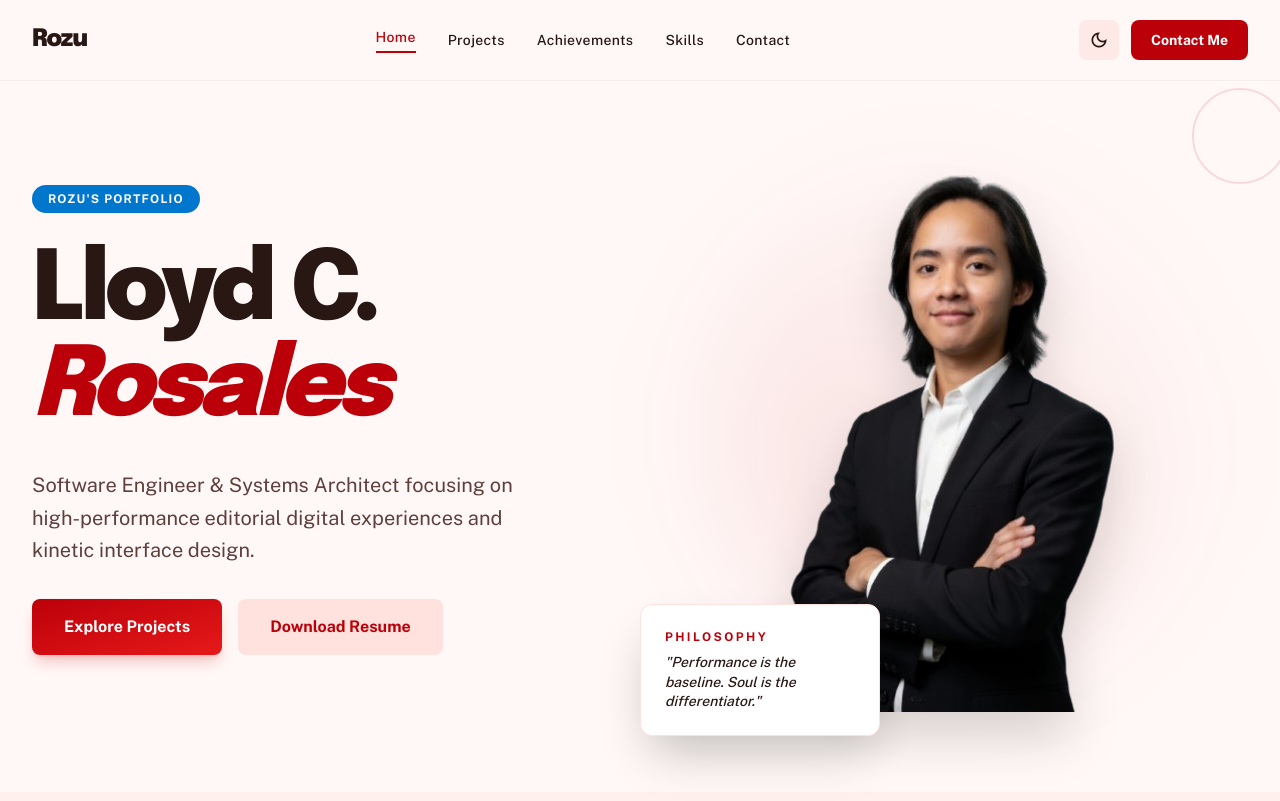
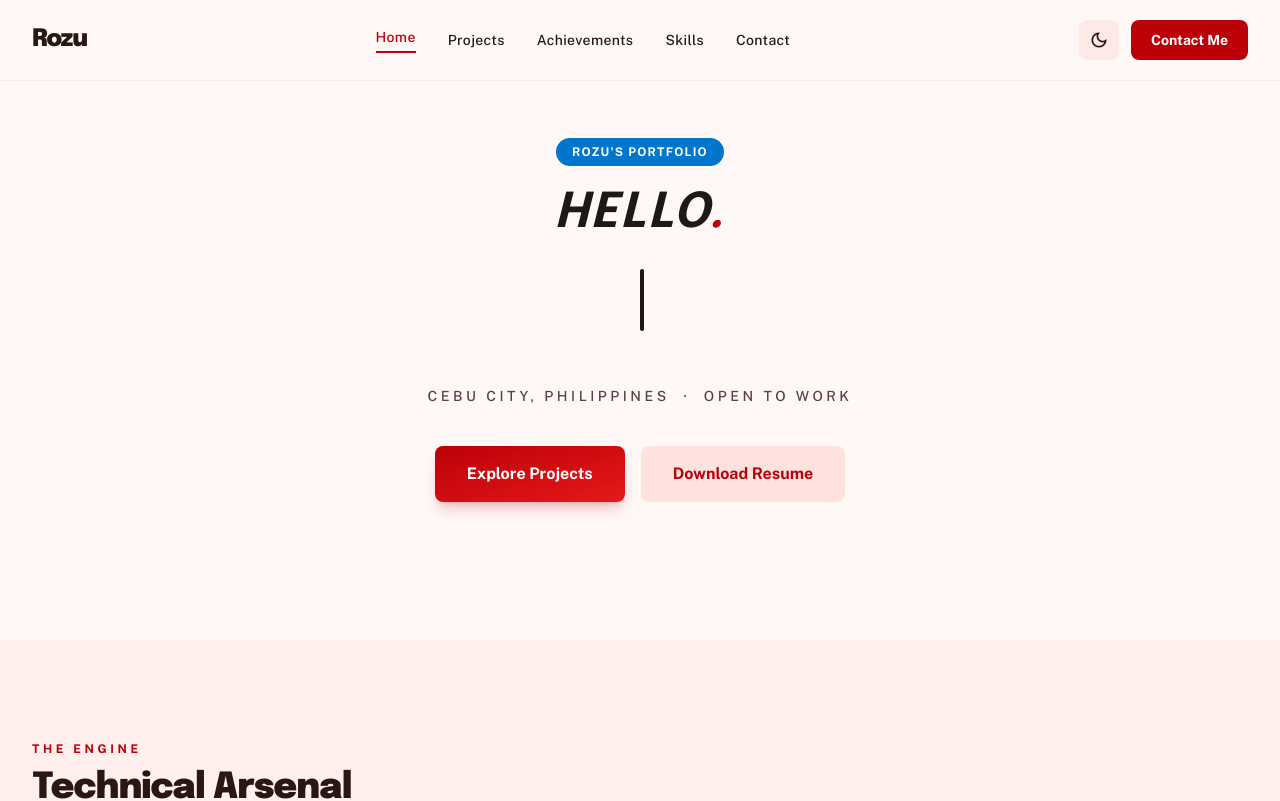
Before and after one commit to Rozuuuuu/rozu-portfolio, a React (Vite) app: page / in a window 1280 px wide. Shown: the top 801 px of the page. Built offline with nearby package versions, Linux system fonts and the light colour scheme.

Commit message:
Hero section edit

```diff
--- a/index.html
+++ b/index.html
@@ -4,7 +4,7 @@
     <meta charset="UTF-8" />
     <link rel="icon" type="image/svg+xml" href="/vite.svg" />
     <meta name="viewport" content="width=device-width, initial-scale=1.0" />
-    <title>Lloyd C. Rosales | The Kinetic Editorial</title>
+    <title>Lloyd C. Rosales | Portfolio</title>
     <link href="https://fonts.googleapis.com/css2?family=Epilogue:wght@700;800;900&family=Public+Sans:wght@300;400;500;600;700&display=swap" rel="stylesheet" />
     <link href="https://fonts.googleapis.com/css2?family=Material+Symbols+Outlined:wght,FILL@100..700,0..1&display=swap" rel="stylesheet" />
   </head>
--- a/src/components/Hero.jsx
+++ b/src/components/Hero.jsx
@@ -1,59 +1,138 @@
+import { useEffect, useRef, useState } from 'react';
 import PageTransition from '../components/PageTransition';
 import { useNavigate } from 'react-router-dom';
 
+const useConsoleText = (words) => {
+    const [displayText, setDisplayText] = useState('');
+    const [fullText, setFullText] = useState(words[0]);
+    const [cursorVisible, setCursorVisible] = useState(true);
+
+    const wordsRef = useRef([...words]);
+    const letterCount = useRef(1);
+    const x = useRef(1);
+    const waiting = useRef(false);
+
+    useEffect(() => {
+        const typingInterval = setInterval(() => {
+            if (letterCount.current === 0 && !waiting.current) {
+                waiting.current = true;
+                setDisplayText('');
+                setTimeout(() => {
+                    const usedWord = wordsRef.current.shift();
+                    wordsRef.current.push(usedWord);
+                    x.current = 1;
+                    setFullText(wordsRef.current[0]);
+                    letterCount.current += x.current;
+                    waiting.current = false;
+                }, 1000);
+            } else if (letterCount.current === wordsRef.current[0].length + 1 && !waiting.current) {
+                waiting.current = true;
+                setTimeout(() => {
+                    x.current = -1;
+                    letterCount.current += x.current;
+                    waiting.current = false;
+                }, 1000);
+            } else if (!waiting.current) {
+                setDisplayText(wordsRef.current[0].substring(0, letterCount.current));
+                letterCount.current += x.current;
+            }
+        }, 120);
+
+        const cursorInterval = setInterval(() => {
+            setCursorVisible(v => !v);
+        }, 400);
+
+        return () => {
+            clearInterval(typingInterval);
+            clearInterval(cursorInterval);
+        };
+    }, []);
+
+    return { displayText, fullText, cursorVisible };
+};
+
 const Hero = () => {
     const navigate = useNavigate();
+
+    const { displayText, fullText, cursorVisible } = useConsoleText([
+        "I'm Lloyd C. Rosales.",
+        'Software Developer',
+        'Computer Science Student',
+        'Full-Stack Developer',
+        'AI Engineer'
+    ]);
+
+    // Find the starting index for the red highlight (the word after the last space)
+    const lastSpaceIndex = fullText.lastIndexOf(' ');
+    const highlightIndex = lastSpaceIndex !== -1 ? lastSpaceIndex + 1 : fullText.length;
+
+    // Split the currently rendered text into base (white/black) and highlighted (red) sets
+    const baseText = displayText.substring(0, highlightIndex);
+    const highlightedText = displayText.substring(highlightIndex);
+
+    // If we've started typing the red text, the cursor should be red too.
+    const isTypingHighlight = displayText.length >= highlightIndex && highlightIndex !== fullText.length;
+
     return (
         <PageTransition>
-            <header className="pt-32 pb-20 px-6 md:px-8 max-w-7xl mx-auto" id="home">
-                <div className="grid lg:grid-cols-2 gap-12 items-center">
-                    <div className="space-y-8">
+            <header
+                className="min-h-[80vh] flex items-center justify-center px-6 md:px-8 max-w-7xl mx-auto"
+                id="home"
+            >
+                <div className="w-full flex flex-col items-center text-center space-y-6">
+                    {/* Badge */}
                     <div className="inline-flex items-center gap-2 px-4 py-1.5 rounded-full bg-tertiary-container text-on-tertiary-container font-label text-xs uppercase tracking-widest font-bold">
                         Rozu's Portfolio
                     </div>
-                        <h1 className="text-5xl sm:text-6xl md:text-8xl font-black tracking-tighter leading-none text-on-surface dark:text-stone-100">
-                            Lloyd C. <br /> <span className="text-primary italic">Rosales</span>
+
+                    <div className="flex flex-col items-center">
+                        {/* Static Hello */}
+                        <h2 className="font-['Epilogue'] text-3xl sm:text-4xl md:text-5xl italic font-semibold text-stone-900 dark:text-white mb-2 tracking-wider">
+                            HELLO<span className="text-primary dark:text-red-500">.</span>
+                        </h2>
+
+                        {/* Animated cycling text */}
+                        <h1 className="font-['Epilogue'] italic text-4xl sm:text-5xl md:text-7xl font-black tracking-tighter flex items-center justify-center min-h-[2.5em] md:min-h-[1.5em] max-w-4xl mx-auto leading-tight">
+                            <span className="drop-shadow-sm whitespace-pre">
+                                <span className="text-stone-900 dark:text-white transition-colors duration-300">{baseText}</span>
+                                <span className="text-primary dark:text-red-500 transition-colors duration-300">{highlightedText}</span>
+                            </span>
+
+                            {/* Blinking cursor */}
+                            <span
+                                className={`inline-block w-[4px] rounded-sm ml-1 align-middle transition-colors duration-300 ${isTypingHighlight ? 'bg-primary dark:bg-red-500' : 'bg-stone-900 dark:bg-white'}`}
+                                style={{
+                                    height: '0.85em',
+                                    opacity: cursorVisible ? 1 : 0
+                                }}
+                            />
                         </h1>
-                        <p className="text-xl text-on-surface-variant dark:text-stone-400 max-w-lg leading-relaxed">
-                            Software Engineer & Systems Architect focusing on high-performance editorial digital experiences and kinetic interface design.
+                    </div>
+
+                    {/* Subtle subtitle */}
+                    <p className="text-sm text-on-surface-variant dark:text-stone-500 tracking-[0.25em] uppercase font-medium pt-2">
+                        Cebu City, Philippines &nbsp;·&nbsp; Open to Work
                     </p>
-                        <div className="flex gap-4 flex-wrap">
-                            <button onClick={() => navigate('/projects')} className="bg-gradient-to-br from-primary to-primary-container text-on-primary px-8 py-4 rounded-lg font-bold shadow-lg shadow-primary/20 hover:scale-[1.02] transition-transform">
+
+                    {/* CTA Buttons */}
+                    <div className="flex gap-4 flex-wrap justify-center pt-4">
+                        <button
+                            onClick={() => navigate('/projects')}
+                            className="bg-gradient-to-br from-primary to-primary-container text-on-primary px-8 py-4 rounded-lg font-bold shadow-lg shadow-primary/20 hover:scale-[1.02] transition-transform"
+                        >
                             Explore Projects
                         </button>
-                            <button onClick={() => {
+                        <button
+                            onClick={() => {
                                 const link = document.createElement('a');
                                 link.href = '/Resume-LloydRosales.pdf';
                                 link.download = 'rosales_resume.pdf';
                                 link.click();
-                            }} className="bg-surface-container-high dark:bg-stone-800 text-primary dark:text-stone-200 px-8 py-4 rounded-lg font-bold hover:bg-surface-container-highest dark:hover:bg-stone-700 transition-colors">
+                            }}
+                            className="bg-surface-container-high dark:bg-stone-800 text-primary dark:text-stone-200 px-8 py-4 rounded-lg font-bold hover:bg-surface-container-highest dark:hover:bg-stone-700 transition-colors"
+                        >
                             Download Resume
                         </button>
-                        </div>
-                    </div>
-                    <div className="relative group">
-                        {/* Soft Background Circle */}
-                        <div className="absolute top-1/2 left-1/2 -translate-x-1/2 -translate-y-1/2 w-4/5 h-4/5 bg-gradient-to-tr from-primary/10 to-transparent rounded-full blur-3xl group-hover:bg-primary/20 transition-all duration-700"></div>
-
-                        {/* Profile Image Container */}
-                        <div className="relative z-10 aspect-[4/5] md:aspect-square flex items-end justify-center overflow-visible">
-                            <img
-                                className="w-full h-full object-contain drop-shadow-2xl transition-all duration-700 hover:scale-[1.03]"
-                                src="/lloyd-pic.png"
-                                alt="Lloyd Rosales"
-                            />
-                        </div>
-
-                        {/* Philosophy Card */}
-                        <div className="absolute -bottom-6 -left-6 z-20 bg-surface-container-lowest dark:bg-stone-900 border border-surface-container-high dark:border-stone-800 p-6 rounded-xl shadow-2xl max-w-[240px] transform transition-transform group-hover:-translate-y-2">
-                            <p className="text-xs font-bold uppercase text-primary tracking-[0.2em] mb-2">Philosophy</p>
-                            <p className="text-sm font-medium italic text-on-surface dark:text-stone-200 leading-snug">
-                                "Performance is the baseline. Soul is the differentiator."
-                            </p>
-                        </div>
-
-                        {/* Decorative elements */}
-                        <div className="absolute -top-10 -right-10 w-24 h-24 border-2 border-primary/20 rounded-full animate-pulse"></div>
                     </div>
                 </div>
             </header>
```
Lines whose indentation alone changed are shown as unchanged.
